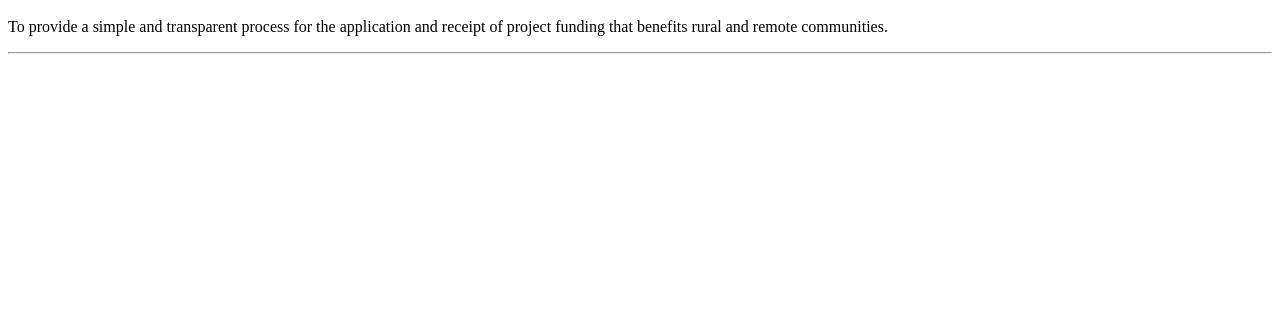
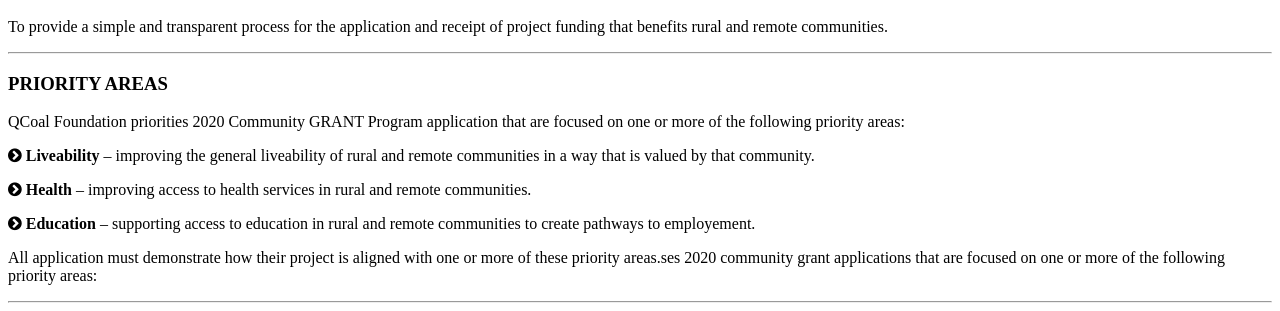
Before and after one commit to Pawankumart/Task3, a plain HTML site: page index.html in a window 1280 px wide. Shown: the part 632-943 px from the top of the page. Before the commit the page ends 800 px from the top, so only its background shows below. Drawn offline with Linux system fonts and the light colour scheme.

Commit message:
added section pr-areas

```diff
--- a/index.html
+++ b/index.html
@@ -82,7 +82,33 @@
                 </div>
             </section>
             <hr>
-
+            <section class="pr-areas">
+                <h3>PRIORITY AREAS</h3>
+                <p>
+                    QCoal Foundation priorities 2020 Community GRANT Program application that are focused on one or more of the
+                    following priority areas:
+                </p>
+                <div class="pr-row">
+                    <p>
+                        <i class="fa fa-chevron-circle-right" aria-hidden="true"></i>
+                        <b>Liveability</b> &ndash; improving the general liveability of rural and remote communities in a way that is
+                        valued by that community.
+                    </p>
+                    <p>
+                        <i class="fa fa-chevron-circle-right" aria-hidden="true"></i>
+                        <b>Health</b> &ndash; improving access to health services in rural and remote communities.
+                    </p>
+                    <p>
+                        <i class="fa fa-chevron-circle-right" aria-hidden="true"></i>
+                        <b>Education</b> &ndash; supporting access to education in rural and remote communities to create pathways to employement.
+                    </p>
+                </div>
+                <p>
+                    All application must demonstrate how their project is aligned with one or more of these priority areas.ses 2020 community grant
+                    applications that are focused on one or more of the following priority areas:
+                </p>
+            </section>
+            <hr>
         </main>
 
     </div>
```
